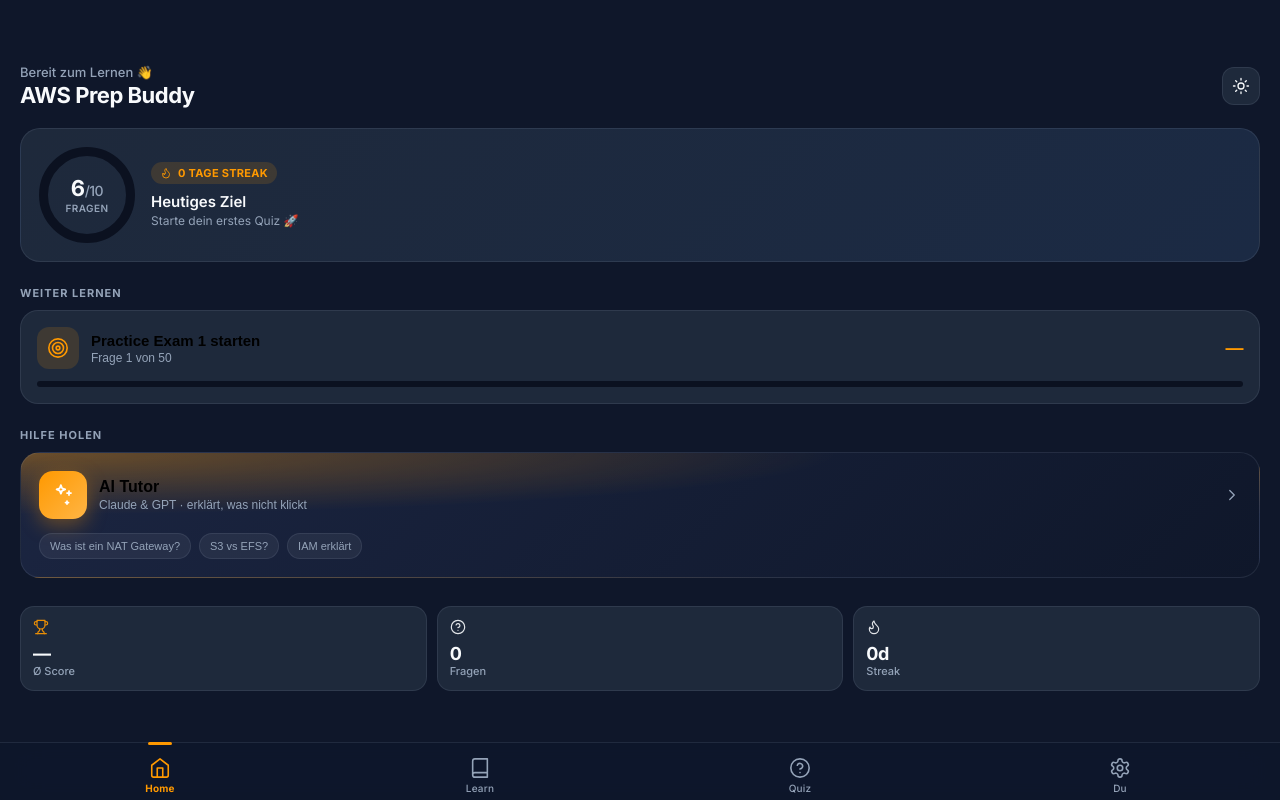
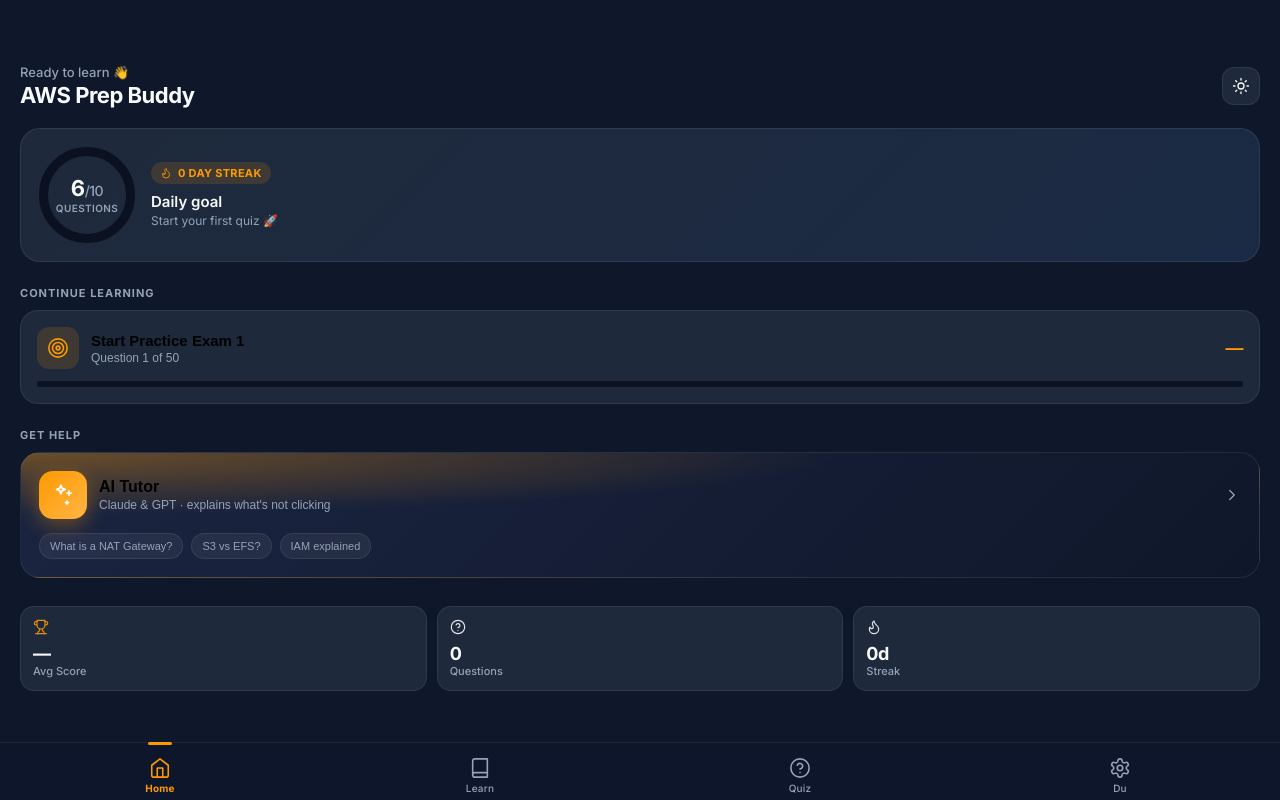
Before and after one commit to hielmalki/aws-prep-buddy, a Next.js app in the folder apps/web/: page / in a window 1280 px wide. Built offline with nearby package versions, Linux system fonts and the light colour scheme.

Commit message:
change language german -> english

```diff
--- a/apps/web/src/app/layout.tsx
+++ b/apps/web/src/app/layout.tsx
@@ -7,7 +7,7 @@
 
 export const metadata: Metadata = {
   title: 'AWS Prep Buddy',
-  description: 'Tägliches Lernen für die AWS Cloud Practitioner (CLF-C02) Zertifizierung',
+  description: 'Daily practice for the AWS Cloud Practitioner (CLF-C02) certification',
   manifest: '/manifest.json',
   appleWebApp: { capable: true, statusBarStyle: 'black-translucent', title: 'AWS Prep' },
 };
@@ -23,7 +23,7 @@
 
 export default function RootLayout({ children }: { children: React.ReactNode }) {
   return (
-    <html lang="de" className={`${inter.variable} ${jetbrainsMono.variable}`}>
+    <html lang="en" className={`${inter.variable} ${jetbrainsMono.variable}`}>
       <body style={{ minHeight: '100dvh', background: '#0F172A' }}>{children}</body>
     </html>
   );
--- a/apps/web/src/components/screens/HomeScreen.tsx
+++ b/apps/web/src/components/screens/HomeScreen.tsx
@@ -26,19 +26,13 @@
   const continueExamId = stats.lastExamId ?? 1;
   const continueQ = stats.lastQuestionNumber ?? 1;
 
-  const formatTime = (minutes: number) => {
-    const h = Math.floor(minutes / 60);
-    const m = minutes % 60;
-    return h > 0 ? `${h}h ${m}m` : `${m}m`;
-  };
-
   return (
     <>
       <div style={{ background: t.bg, height: '100dvh', display: 'flex', flexDirection: 'column', fontFamily: baseFont, color: t.text, position: 'relative' }}>
         {/* Header */}
         <div style={{ padding: '64px 20px 12px', display: 'flex', alignItems: 'center', justifyContent: 'space-between' }}>
           <div>
-            <div style={{ fontSize: 13, color: t.textMuted, fontWeight: 500 }}>Bereit zum Lernen 👋</div>
+            <div style={{ fontSize: 13, color: t.textMuted, fontWeight: 500 }}>Ready to learn 👋</div>
             <div style={{ fontSize: 22, fontWeight: 700, letterSpacing: -0.5, marginTop: 2 }}>AWS Prep Buddy</div>
           </div>
           <button onClick={onToggleDark} style={{ width: 38, height: 38, borderRadius: 12, border: `1px solid ${t.border}`, background: t.surface, color: t.text, cursor: 'pointer', display: 'flex', alignItems: 'center', justifyContent: 'center' }}>
@@ -59,20 +53,20 @@
             <AnimatedProgressRing targetPct={progressPct} t={t}/>
             <div style={{ flex: 1 }}>
               <div style={{ display: 'inline-flex', alignItems: 'center', gap: 6, padding: '4px 9px', borderRadius: 999, background: 'rgba(255,153,0,0.14)', color: t.accent, fontSize: 11, fontWeight: 700, letterSpacing: 0.3 }}>
-                <Flame size={12} color={t.accent}/> {stats.streakDays} TAGE STREAK
+                <Flame size={12} color={t.accent}/> {stats.streakDays} DAY STREAK
               </div>
-              <div style={{ fontSize: 15, fontWeight: 600, marginTop: 8, lineHeight: 1.3 }}>Heutiges Ziel</div>
+              <div style={{ fontSize: 15, fontWeight: 600, marginTop: 8, lineHeight: 1.3 }}>Daily goal</div>
               <div style={{ fontSize: 12, color: t.textMuted, marginTop: 2 }}>
                 {stats.totalAnswered === 0
-                  ? 'Starte dein erstes Quiz 🚀'
-                  : `${Math.max(0, DAILY_GOAL - todayAnswered)} Fragen bis zur Flamme 🔥`}
+                  ? 'Start your first quiz 🚀'
+                  : `${Math.max(0, DAILY_GOAL - todayAnswered)} questions to go 🔥`}
               </div>
             </div>
           </div>
 
-          {/* Section: Weiter lernen */}
+          {/* Section: Continue learning */}
           <div style={{ marginTop: 24, display: 'flex', alignItems: 'baseline', justifyContent: 'space-between' }}>
-            <div style={{ fontSize: 11, fontWeight: 700, color: t.textMuted, letterSpacing: 1, textTransform: 'uppercase' }}>Weiter lernen</div>
+            <div style={{ fontSize: 11, fontWeight: 700, color: t.textMuted, letterSpacing: 1, textTransform: 'uppercase' }}>Continue learning</div>
           </div>
 
           {/* Continue Exam card */}
@@ -86,10 +80,10 @@
                 </div>
                 <div style={{ flex: 1 }}>
                   <div style={{ fontSize: 15, fontWeight: 600 }}>
-                    {stats.lastExamId ? `Weiter — Practice Exam ${continueExamId}` : 'Practice Exam 1 starten'}
+                    {stats.lastExamId ? `Continue — Practice Exam ${continueExamId}` : 'Start Practice Exam 1'}
                   </div>
                   <div style={{ fontSize: 12, color: t.textMuted, marginTop: 2 }}>
-                    {stats.lastExamId ? `Frage ${continueQ}` : 'Frage 1 von 50'}
+                    {stats.lastExamId ? `Question ${continueQ}` : 'Question 1 of 50'}
                   </div>
                 </div>
                 <div style={{ fontSize: 18, fontWeight: 700, color: t.accent, letterSpacing: -0.5 }}>
@@ -103,7 +97,7 @@
           </button>
 
           {/* AI Tutor card */}
-          <div style={{ marginTop: 24, fontSize: 11, fontWeight: 700, color: t.textMuted, letterSpacing: 1, textTransform: 'uppercase' }}>Hilfe holen</div>
+          <div style={{ marginTop: 24, fontSize: 11, fontWeight: 700, color: t.textMuted, letterSpacing: 1, textTransform: 'uppercase' }}>Get help</div>
           <button onClick={() => setTutorOpen(true)} style={{ width: '100%', textAlign: 'left', border: 'none', padding: 0, background: 'transparent', cursor: 'pointer', marginTop: 10 }}>
             <div style={{
               position: 'relative', overflow: 'hidden',
@@ -119,12 +113,12 @@
                 </div>
                 <div style={{ flex: 1 }}>
                   <div style={{ fontSize: 16, fontWeight: 700 }}>AI Tutor</div>
-                  <div style={{ fontSize: 12, color: t.textMuted, marginTop: 2 }}>Claude & GPT · erklärt, was nicht klickt</div>
+                  <div style={{ fontSize: 12, color: t.textMuted, marginTop: 2 }}>Claude & GPT · explains what&apos;s not clicking</div>
                 </div>
                 <Chevron size={18} color={t.textMuted}/>
               </div>
               <div style={{ display: 'flex', gap: 8, marginTop: 14, flexWrap: 'wrap' }}>
-                {['Was ist ein NAT Gateway?', 'S3 vs EFS?', 'IAM erklärt'].map(p => (
+                {['What is a NAT Gateway?', 'S3 vs EFS?', 'IAM explained'].map(p => (
                   <span key={p} style={{ fontSize: 11, padding: '6px 10px', borderRadius: 999, background: dark ? 'rgba(255,255,255,0.06)' : '#fff', border: `1px solid ${t.border}`, color: t.textMuted, fontWeight: 500 }}>{p}</span>
                 ))}
               </div>
@@ -134,9 +128,9 @@
           {/* Stats row */}
           <div style={{ marginTop: 24, display: 'grid', gridTemplateColumns: '1fr 1fr 1fr', gap: 10 }}>
             {[
-              { l: 'Ø Score',  v: stats.totalAnswered > 0 ? `${stats.avgScore}%` : '—', Icon: Trophy, c: t.accent },
-              { l: 'Fragen',   v: String(stats.totalAnswered),                           Icon: Quiz,   c: t.text },
-              { l: 'Streak',   v: `${stats.streakDays}d`,                                Icon: Flame,  c: t.text },
+              { l: 'Avg Score', v: stats.totalAnswered > 0 ? `${stats.avgScore}%` : '—', Icon: Trophy, c: t.accent },
+              { l: 'Questions', v: String(stats.totalAnswered),                           Icon: Quiz,   c: t.text },
+              { l: 'Streak',    v: `${stats.streakDays}d`,                                Icon: Flame,  c: t.text },
             ].map(s => (
               <div key={s.l} style={{ background: t.surface, border: `1px solid ${t.border}`, borderRadius: 14, padding: '12px 12px' }}>
                 <div style={{ color: s.c, opacity: 0.9 }}><s.Icon size={16} color={s.c}/></div>
--- a/apps/web/src/components/screens/TutorSheet.tsx
+++ b/apps/web/src/components/screens/TutorSheet.tsx
@@ -6,14 +6,14 @@
 interface TutorSheetProps { dark: boolean; open: boolean; onClose: () => void; }
 
 const msgs = [
-  { role: 'user', text: 'Warum ist C falsch? Dedicated Hosts geben mir doch auch Kontrolle über Kosten?' },
-  { role: 'ai',   text: 'Guter Gedanke! Aber Dedicated Hosts sind teurer, nicht günstiger — du zahlst für die gesamte physische Maschine, unabhängig von der Auslastung.', code: null },
-  { role: 'ai',   text: 'Die Preis-Hierarchie für EC2 grob von günstig → teuer:', code: {
-    body: '1. Spot         (bis −90%, unterbrechbar)\n2. Savings Plan (−72%, 1–3 Jahre)\n3. Reserved     (−72%, 1–3 Jahre)\n4. On-Demand    (Listenpreis)\n5. Dedicated    (teuerste Option)',
+  { role: 'user', text: 'Why is C wrong? Dedicated Hosts give me cost control too, right?' },
+  { role: 'ai',   text: 'Good thinking! But Dedicated Hosts are more expensive, not cheaper — you pay for the entire physical machine regardless of utilization.', code: null },
+  { role: 'ai',   text: 'Rough EC2 pricing hierarchy from cheapest → most expensive:', code: {
+    body: '1. Spot         (up to −90%, interruptible)\n2. Savings Plan (−72%, 1–3 years)\n3. Reserved     (−72%, 1–3 years)\n4. On-Demand    (list price)\n5. Dedicated    (most expensive)',
   }},
 ];
 
-const quickChips = ['Erkläre einfacher', 'Gib ein Beispiel', 'Warum nicht C?', 'Merksatz?'];
+const quickChips = ['Explain simpler', 'Give an example', 'Why not C?', 'Memory trick?'];
 
 export function TutorSheet({ dark, open, onClose }: TutorSheetProps) {
   const t = theme(dark);
@@ -64,7 +64,7 @@
           </div>
           <div style={{ flex: 1 }}>
             <div style={{ fontSize: 15, fontWeight: 700 }}>AI Tutor</div>
-            <div style={{ fontSize: 11, color: t.textMuted }}>Online · antwortet in DE</div>
+            <div style={{ fontSize: 11, color: t.textMuted }}>Online · replies in English</div>
           </div>
           {/* model toggle */}
           <div style={{ display: 'flex', padding: 3, borderRadius: 10, background: t.bg2, border: `1px solid ${t.border}` }}>
@@ -93,7 +93,7 @@
             fontSize: 12, color: t.text, fontWeight: 500,
           }}>
             <Clip size={13} color={t.accent}/>
-            <span style={{ fontWeight: 600 }}>Frage 4</span>
+            <span style={{ fontWeight: 600 }}>Question 4</span>
             <span style={{ color: t.textMuted }}>·</span>
             <span style={{ color: t.textMuted }}>EC2 Instance Types</span>
           </div>
@@ -146,7 +146,7 @@
                 }}/>
               ))}
             </div>
-            tippt…
+            typing…
           </div>
         </div>
 
@@ -168,7 +168,7 @@
             <input
               value={input}
               onChange={e => setInput(e.target.value)}
-              placeholder="Frage den Tutor…"
+              placeholder="Ask the tutor…"
               style={{ flex: 1, border: 'none', outline: 'none', background: 'transparent', fontFamily: baseFont, fontSize: 14, color: t.text }}
             />
           </div>
--- a/apps/web/src/components/ui/ProgressRing.tsx
+++ b/apps/web/src/components/ui/ProgressRing.tsx
@@ -23,7 +23,7 @@
         <div style={{ fontSize: 22, fontWeight: 700, letterSpacing: -0.5, lineHeight: 1 }}>
           6<span style={{ color: t.textMuted, fontSize: 14, fontWeight: 500 }}>/10</span>
         </div>
-        <div style={{ fontSize: 10, color: t.textMuted, marginTop: 3, letterSpacing: 0.4, textTransform: 'uppercase', fontWeight: 600 }}>Fragen</div>
+        <div style={{ fontSize: 10, color: t.textMuted, marginTop: 3, letterSpacing: 0.4, textTransform: 'uppercase', fontWeight: 600 }}>Questions</div>
       </div>
     </div>
   );
```
Also changed, not shown: apps/web/src/components/screens/LearnScreen.tsx (+14 -14 lines), apps/web/src/components/screens/QuizScreen.tsx (+6 -6 lines).
